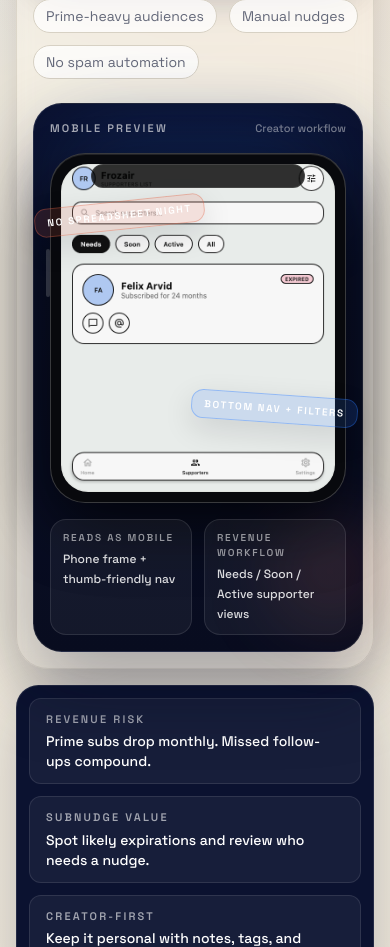
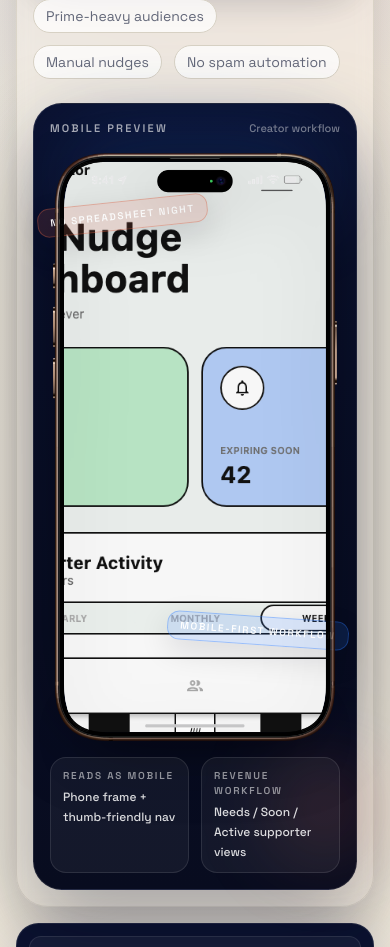
Before and after one commit to Frozair/subnudge.xyz, a React (Vite) app: page / in a window 390 px wide. Shown: the part 780-1727 px from the top of the page. Built offline with nearby package versions, Linux system fonts and the light colour scheme.

Commit message:
Use iPhone shell image in hero preview

```diff
--- a/src/pages/HomePage.jsx
+++ b/src/pages/HomePage.jsx
@@ -55,30 +55,32 @@ export default function HomePage() {
                   <p className="text-[11px] font-medium text-white/45">Creator workflow</p>
                 </div>
 
-                <div className="relative mx-auto w-[18.5rem] sm:w-[20rem] lg:w-[21rem]">
-                  <div className="pointer-events-none absolute inset-0 translate-y-5 scale-95 rounded-[2.5rem] bg-black/45 blur-2xl" />
-                  <div className="pointer-events-none absolute -left-1 top-24 h-12 w-1 rounded-full bg-white/20" />
-                  <div className="pointer-events-none absolute -right-1 top-20 h-16 w-1 rounded-full bg-white/18" />
-                  <div className="pointer-events-none absolute -right-1 top-40 h-10 w-1 rounded-full bg-white/14" />
+                <div className="relative mx-auto w-[17.75rem] sm:w-[19.25rem] lg:w-[20.25rem]">
+                  <div className="pointer-events-none absolute inset-x-4 bottom-2 top-6 rounded-[3rem] bg-black/45 blur-2xl" />
+                  <div className="pointer-events-none absolute inset-x-8 bottom-[-0.35rem] h-6 rounded-full bg-black/35 blur-xl" />
 
-                  <div className="relative rounded-[2.2rem] border border-white/20 bg-[#08090d] p-2.5 shadow-[0_28px_60px_rgba(0,0,0,0.42),inset_0_1px_0_rgba(255,255,255,0.1)]">
-                    <div className="pointer-events-none absolute inset-x-10 top-2.5 z-20 h-6 rounded-full border border-white/10 bg-black/80 shadow-inner" />
-
-                    <div className="relative overflow-hidden rounded-[1.7rem] border border-white/5 bg-[#dfe3de]">
-                      <div className="pointer-events-none absolute inset-0 bg-gradient-to-b from-white/10 via-transparent to-black/5" />
+                  <div className="relative">
+                    <div className="absolute left-[3.85%] top-[1.53%] h-[96.94%] w-[92.24%] overflow-hidden rounded-[8.5%] bg-[#dfe3de] shadow-inner">
                       <img
-                        src="/snapshots/supporters-states.png"
-                        alt="SubNudge supporters mobile screen with bottom navigation"
-                        className="relative block w-full origin-bottom scale-[1.03]"
+                        src="/snapshots/dashboard-screen.png"
+                        alt="SubNudge mobile dashboard preview with bottom navigation"
+                        className="h-full w-full origin-bottom scale-[1.06] object-cover object-center"
                       />
                     </div>
+
+                    <img
+                      src="/device-shells/iphone16-pro-max-shell.png"
+                      alt=""
+                      aria-hidden="true"
+                      className="relative z-10 block w-full drop-shadow-[0_20px_32px_rgba(0,0,0,0.18)]"
+                    />
                   </div>
 
                   <div className="absolute -left-4 top-12 rotate-[-6deg] rounded-xl border border-coral/35 bg-coral/15 px-3 py-1.5 text-[10px] font-semibold uppercase tracking-[0.16em] text-white shadow-panel">
                     No spreadsheet night
                   </div>
-                  <div className="absolute -right-3 bottom-20 rotate-[4deg] rounded-xl border border-sky/35 bg-sky/15 px-3 py-1.5 text-[10px] font-semibold uppercase tracking-[0.16em] text-white shadow-panel">
-                    Bottom nav + filters
+                  <div className="absolute -right-3 bottom-24 rotate-[4deg] rounded-xl border border-sky/35 bg-sky/15 px-3 py-1.5 text-[10px] font-semibold uppercase tracking-[0.16em] text-white shadow-panel">
+                    Mobile-first workflow
                   </div>
                 </div>
 
```
Also changed, not shown: public/device-shells/iphone16-pro-max-shell.png (added).
